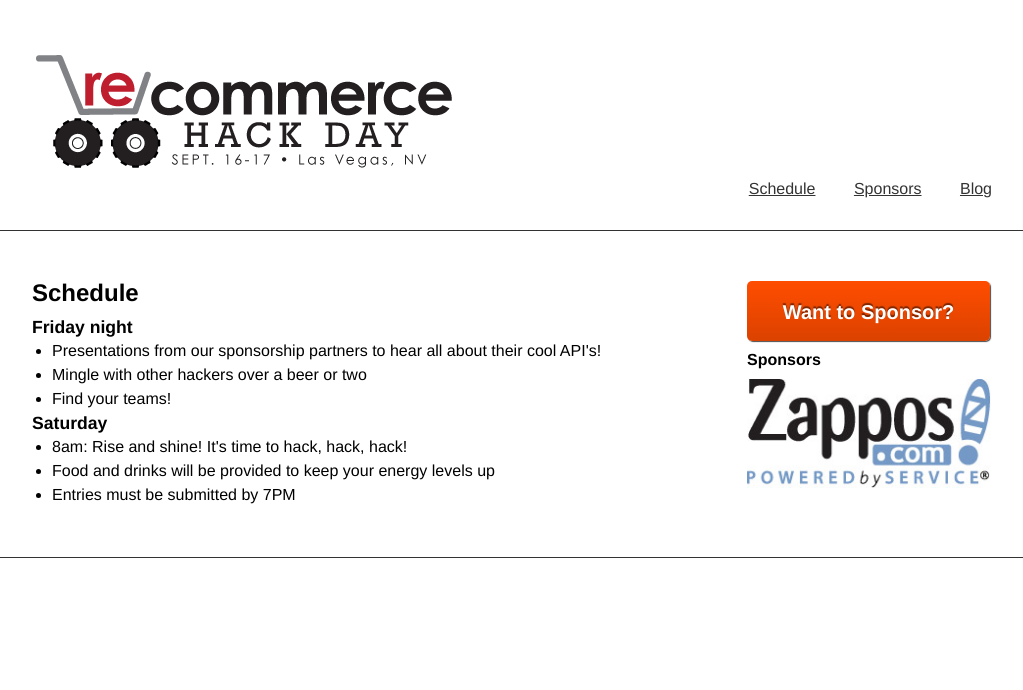
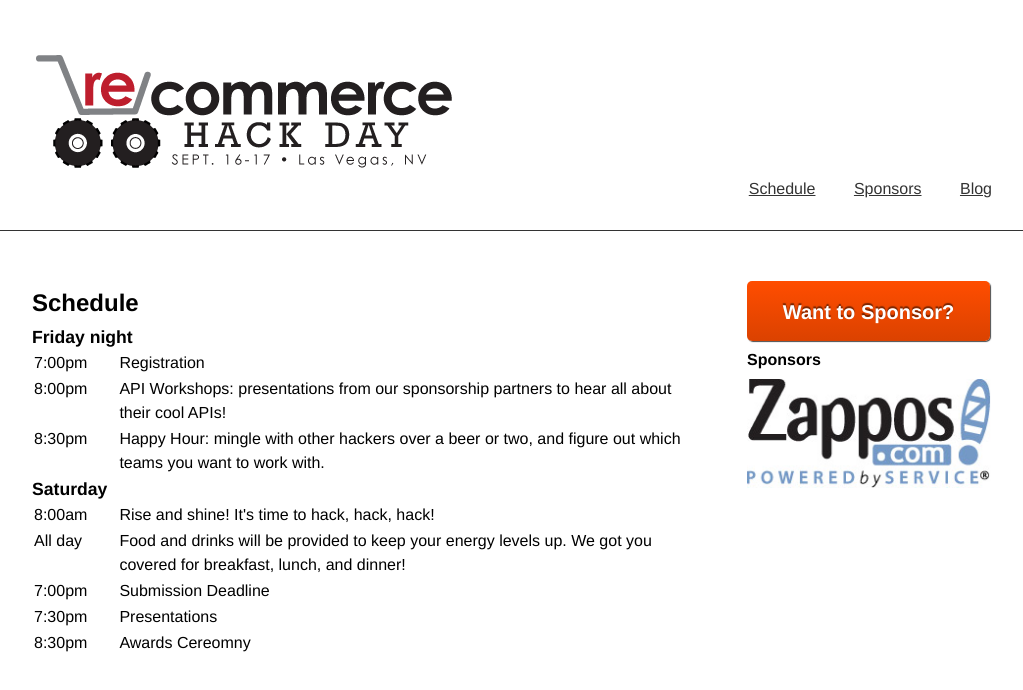
Before and after one commit to dylanbathurst/recommerce, a website: page schedule.html in a window 1280 px wide. Shown: the top 690 px of the page, without its empty margins (128-1151 px from the left). Drawn offline with Linux system fonts and the light colour scheme.

Commit message:
Added info to front page, additional schedule info

```diff
--- a/schedule.html
+++ b/schedule.html
@@ -27,27 +27,21 @@
 
       <h3>Friday night</h3>
 
-      <UL>
-
-        <LI>Presentations from our sponsorship partners to hear all about their cool API's!</LI>
-
-        <LI>Mingle with other hackers over a beer or two</LI>
-
-        <LI>Find your teams!</LI>
-
-      </UL>
+      <table>
+	<tr><td>7:00pm</td><td>Registration</td></tr>
+	<tr><td>8:00pm</td><td>API Workshops: presentations from our sponsorship partners to hear all about their cool APIs!</td></tr>
+        <tr><td>8:30pm</td><td>Happy Hour: mingle with other hackers over a beer or two, and figure out which teams you want to work with.</td></tr>
+      </table>
 
       <h3>Saturday</h3>
 
-      <UL>
-
-        <LI>8am: Rise and shine! It's time to hack, hack, hack! </LI>
-
-        <LI>Food and drinks will be provided to keep your energy levels up</LI>
-
-        <LI>Entries must be submitted by 7PM</LI>
-
-      </UL>
+      <table>
+        <tr><td>8:00am</td><td>Rise and shine! It's time to hack, hack, hack!</td></tr>
+	<tr><td>All day</td><td>Food and drinks will be provided to keep your energy levels up. We got you covered for breakfast, lunch, and dinner!</td></tr>
+        <tr><td>7:00pm</td><td>Submission Deadline</td></tr>
+	<tr><td>7:30pm</td><td>Presentations</td></tr>
+	<tr><td>8:30pm</td><td>Awards Cereomny</td></tr>
+      </table>
 
 
 
--- a/style.css
+++ b/style.css
@@ -23,10 +23,13 @@
          .schedule ul {list-style:disc; margin:0 0 0 20px;}
          .schedule h2 {margin:0 0 10px;}
          .schedule h3 {font-size:1.1em;}
+         .schedule table tr td { padding: 0 30px 0 0; vertical-align: top;}
          .sponsorship ul {list-style:disc; margin:0 0 0 20px;}
          .sponsorship h2 {margin:0 0 10px;}
+         .sponsorship div {margin: 10px 0;}
          .sponsor p {margin:0 0 10px;}
-
+         .location li {font-size: .8em; margin: -.4em 0;}
+         div {margin:10px 0;}
 #footer {clear:both; width:100%; padding:20px 0; border-top:1px solid #333;}
 #footer .footerContent {width:960px; margin:0 auto;}
         .footerContent ul {list-style:none;}
```
Also changed, not shown: index.html (+16 -4 lines), sponsorship.html (+4 -2 lines).
